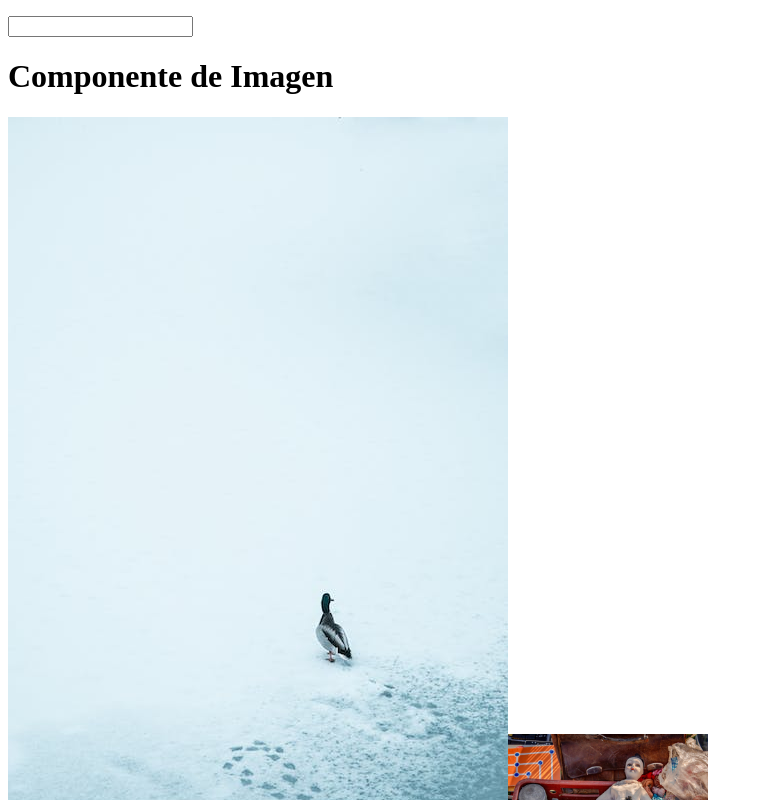
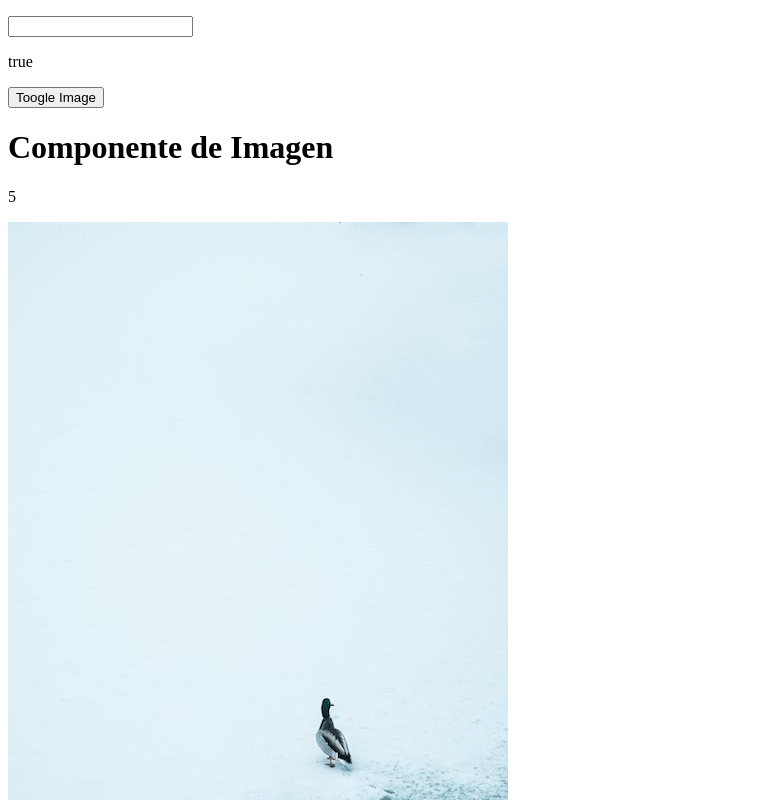
Before and after one commit to dtheran1/my-store, an Angular app: page / in a window 1280 px wide. Shown: the top 800 px of the page, without its empty margins (0-763 px from the left). Built offline with nearby package versions, Linux system fonts and the light colour scheme.

Commit message:
usando el ngDestroy y el setInput

```diff
--- a/src/app/app.component.html
+++ b/src/app/app.component.html
@@ -1,6 +1,10 @@
 <p>
   <input type="text" [(ngModel)]="imgParent">
 </p>
-<app-img [img]="imgParent" (loaded)="onLoaded($event)"></app-img>
+
+<p> {{ showImg }} </p>
+<button (click)="toogleImg()">Toogle Image</button>
+
+<app-img *ngIf="showImg" [img]="imgParent" (loaded)="onLoaded($event)"></app-img>
 
 <app-product *ngFor="let product of products" [product]="product"></app-product>
--- a/src/app/app.component.ts
+++ b/src/app/app.component.ts
@@ -8,6 +8,8 @@ import { Product } from './models/product.model';
 })
 export class AppComponent {
   imgParent = '';
+
+  showImg = true;
 
   products: Product[] = [
      {
@@ -39,4 +41,16 @@ export class AppComponent {
   onLoaded(img: string) {
     console.log('lOG PADRE', img);
   }
+
+  ngOnInit(): void {
+    //Called after the constructor, initializing input properties, and the first call to ngOnChanges.
+    //Add 'implements OnInit' to the class.
+
+  }
+
+  toogleImg() {
+    console.log('Ejecuntando toogle');
+    this.showImg = !this.showImg
+  }
+
 }
--- a/src/app/components/img/img.component.html
+++ b/src/app/components/img/img.component.html
@@ -2,7 +2,9 @@
 
 <h1> Componente de Imagen </h1>
 
-<img width="200" (load)="imgLoaded()" (error)="imgError()" [src]="img" alt="avatar" *ngIf="img; else elseImg">
+<p>{{ counter }}</p>
+
+<img  width="200" height="200px" (load)="imgLoaded()" (error)="imgError()" [src]="img" alt="avatar" *ngIf="img; else elseImg">
 
 <!-- Con el evento error el nav hace un request y si no encuentra el dato en internet nos ejecuta la funcion -->
 
--- a/src/app/components/img/img.component.ts
+++ b/src/app/components/img/img.component.ts
@@ -1,4 +1,4 @@
-import { Component, Input, Output, EventEmitter, OnChanges, OnInit, AfterViewInit, OnDestroy } from '@angular/core';
+import { Component, Input, Output, EventEmitter, OnChanges, OnInit, AfterViewInit, OnDestroy, SimpleChanges } from '@angular/core';
 
 @Component({
   selector: 'app-img',
@@ -9,9 +9,24 @@ import { Component, Input, Output, EventEmitter, OnChanges, OnInit, AfterViewIni
 export class ImgComponent implements OnInit, OnChanges, AfterViewInit, OnDestroy {
   // datos del compon
   // img: string = 'Daniel'
-  @Input() img: string = '' // Input representa los props
+  // @Input() img: string = '' // Input representa los props
+
+  img: string = ''
+
+  // Tambien podemos hacer un set para asegurarnos que un Input tuvo algun cambio.
+  @Input('img') // Este 'img' es un alias para que en el componente padre sea llamado con este alias
+  set changeImg(newImg: string) {
+    this.img = newImg
+    console.log('change just img =>', this.img);
+    // code
+  }
+
   @Output() loaded = new EventEmitter<string>()
   imageDefault: string ='../../../assets/pexels-photo-14940646.jpeg'
+
+  counter = 0
+
+  counterFn: number | undefined
 
   constructor() {
     // before render
@@ -20,11 +35,12 @@ export class ImgComponent implements OnInit, OnChanges, AfterViewInit, OnDestroy
     console.log('Constructor', this.img);
   }
 
-  ngOnChanges() {
+  ngOnChanges(changes: SimpleChanges) {
     //Before y durante Render
     // es un wach de los inputs
     // se ejecuta cada vez que se actualice un valor del componente
-    console.log('ngOnChanges', this.img);
+    // console.log('ngOnChanges', this.img);
+    console.log('ngOnChanges', changes);
   }
 
   ngOnInit(): void {
@@ -32,6 +48,10 @@ export class ImgComponent implements OnInit, OnChanges, AfterViewInit, OnDestroy
     // aqui si podemos ejecutar codigo async, feching de datos, apis
     // solo corre una vez once time
     console.log('Init', this.img);
+    this.counterFn = window.setInterval(() => {
+      this.counter += 1
+      console.log(this.counter, 'run counter');
+    }, 1000)
   }
 
   ngAfterViewInit(): void {
@@ -43,6 +63,7 @@ export class ImgComponent implements OnInit, OnChanges, AfterViewInit, OnDestroy
   ngOnDestroy(): void {
     // sirve para eliminar este componente de la interfaz
     console.log('ngOnDestroy');
+    window.clearInterval(this.counterFn)
   }
 
   imgError() {
@@ -53,5 +74,4 @@ export class ImgComponent implements OnInit, OnChanges, AfterViewInit, OnDestroy
     console.log('loaded');
     this.loaded.emit(this.img);
   }
-
 }
```
